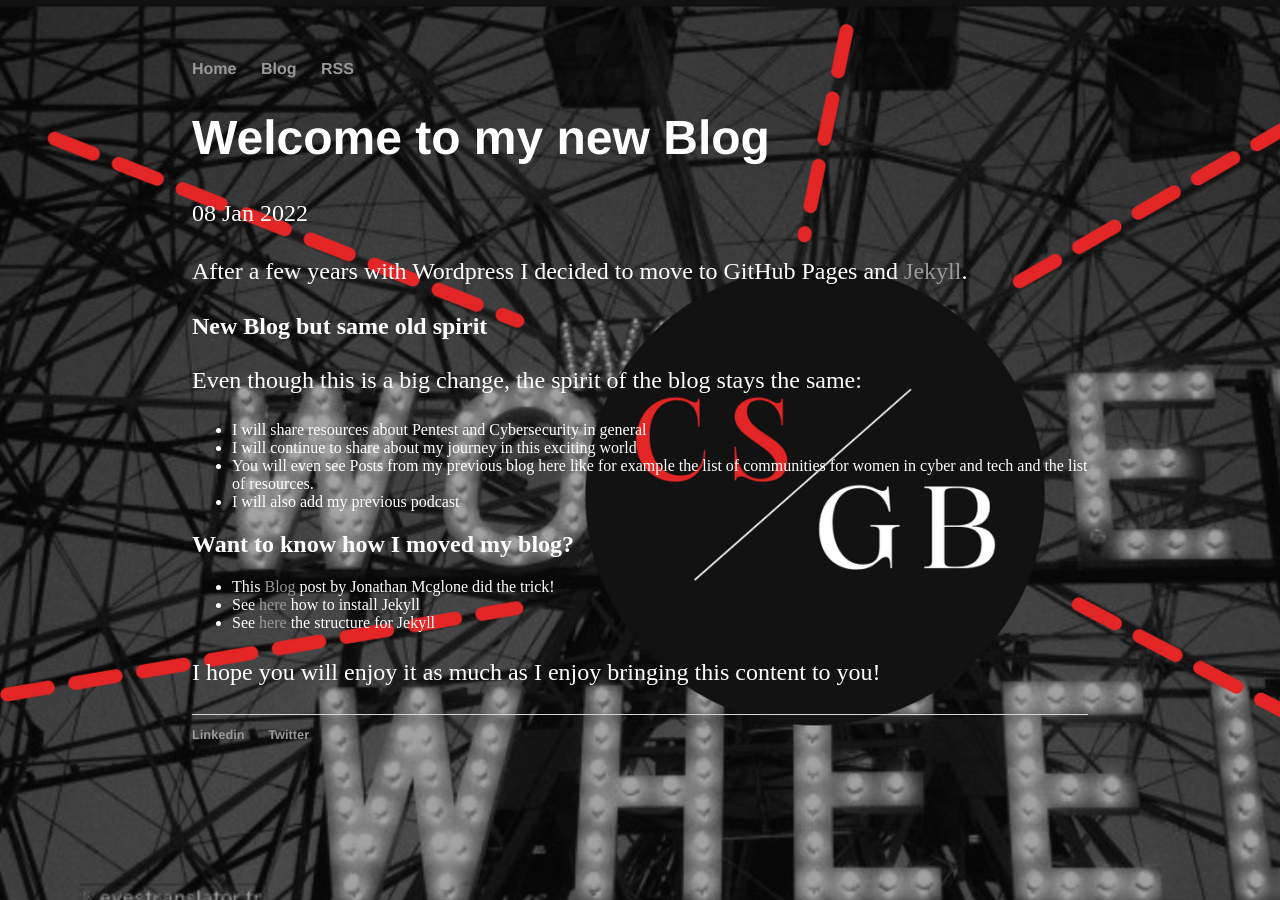
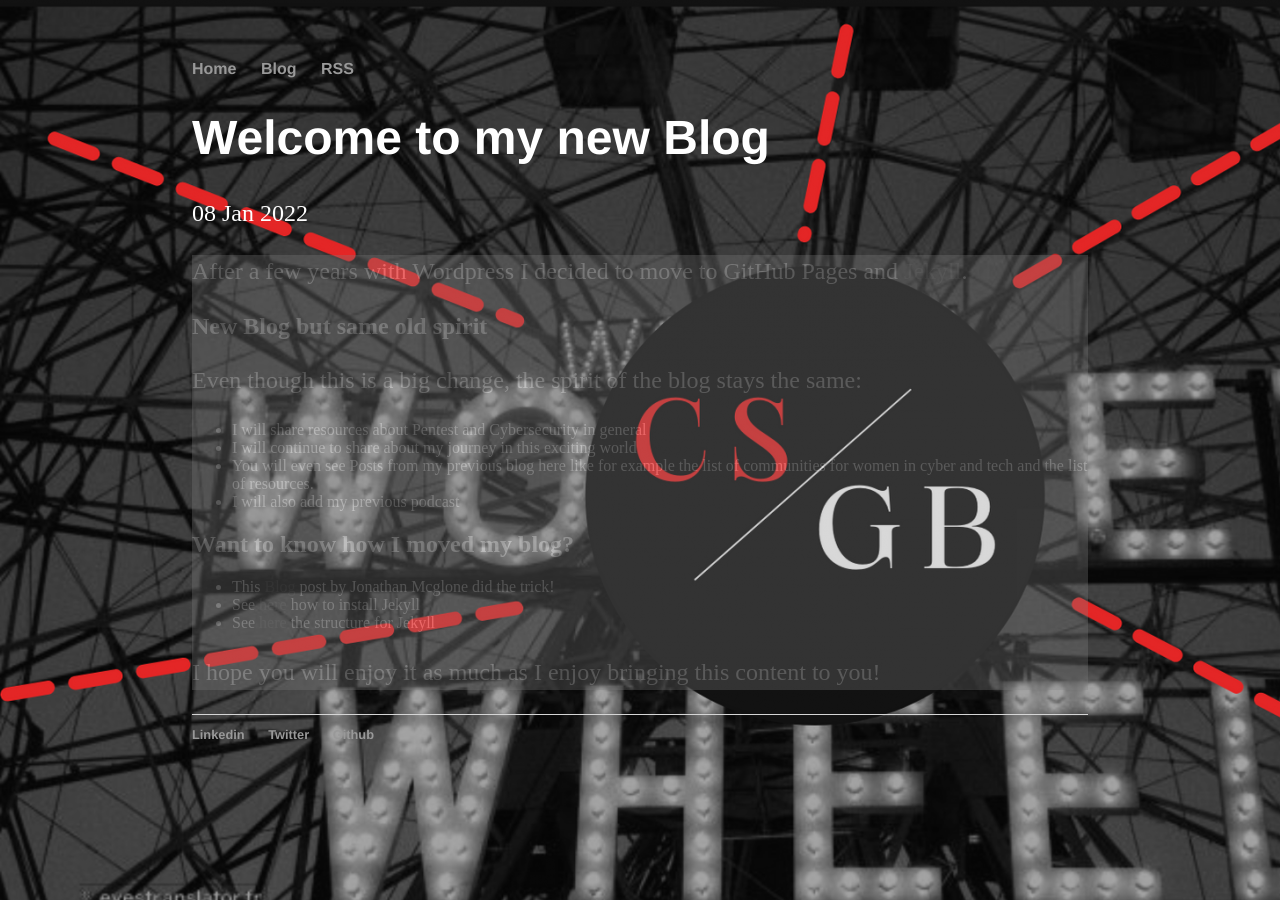
Before and after one commit to CSbyGB/csbygb.github.io, a Jekyll site: the page built from _posts/2022-01-08-new-blog.md, in a window 1280 px wide. Built offline with Jekyll 4.4.1, drawn with Linux system fonts in a browser that asks for light colours.

Commit message:
added background for better reading on posts

```diff
--- a/_layouts/default.html
+++ b/_layouts/default.html
@@ -24,6 +24,7 @@
         <ul>
             <li><a href="https://www.linkedin.com/in/gabriellebotbol/">Linkedin</a></li>
             <li><a href="https://twitter.com/Gabrielle_BGB">Twitter</a></li>
+            <li><a href="https://github.com/CSbyGB/csbygb.github.io">Github</a></li>
         </ul>
     </footer>
 </body>
--- a/css/style.css
+++ b/css/style.css
@@ -50,3 +50,7 @@ ul.posts li {
 .container{
 	color: white;
 }
+.post{
+	background-color: grey;
+  	opacity: 0.3;
+}
```
